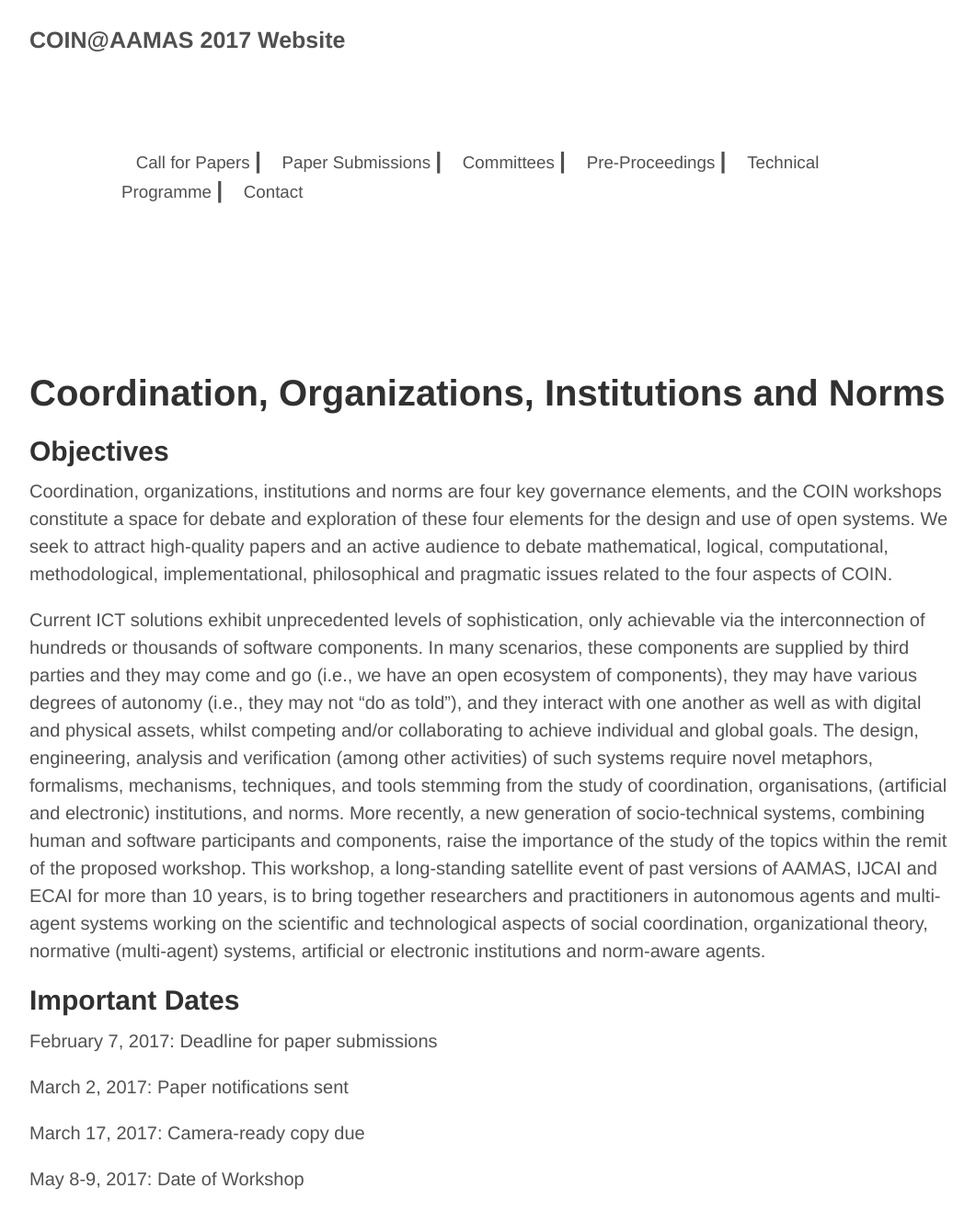
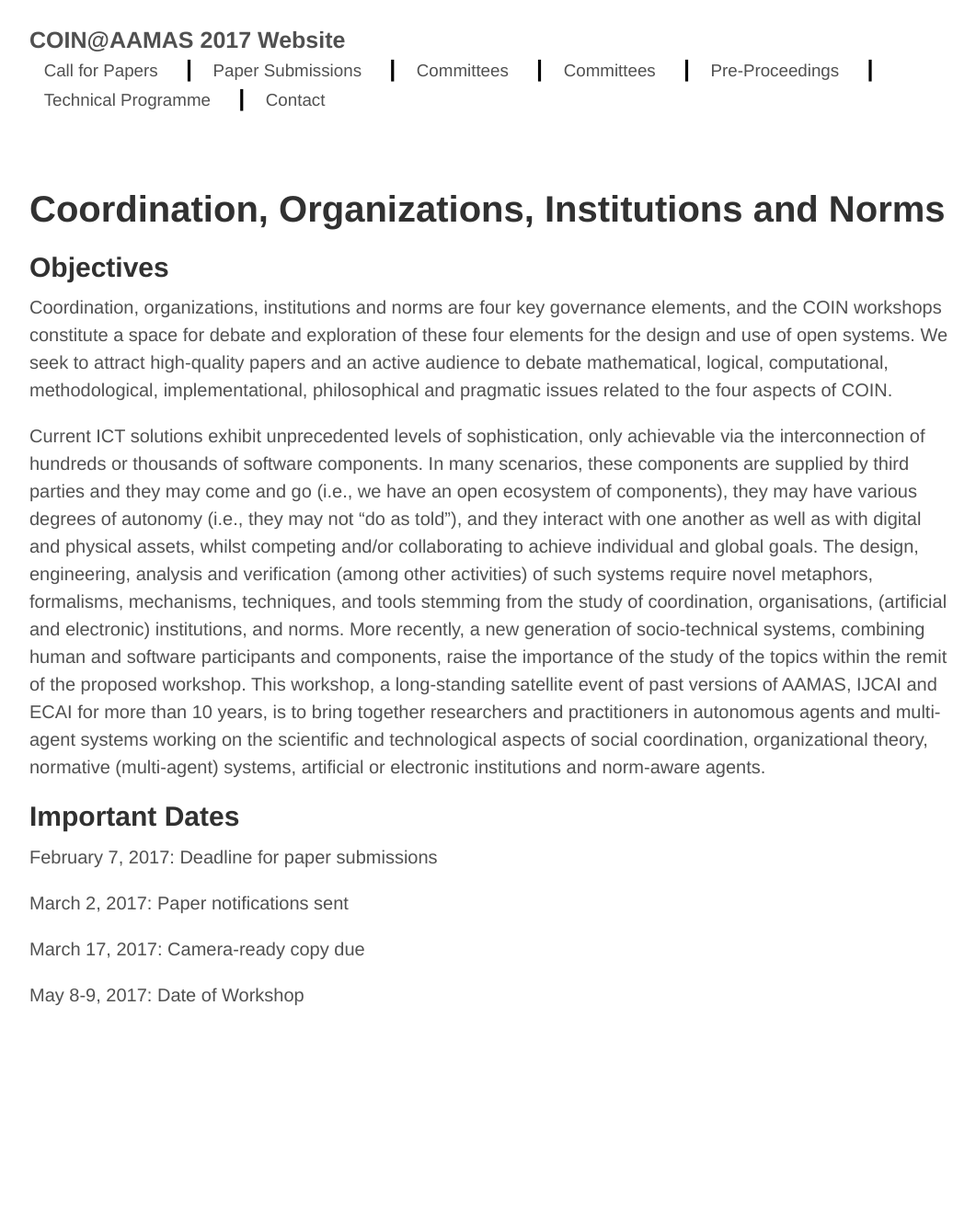
Before and after one commit to coin-workshop/coin-2017, a Jekyll site: the page built from index.md, in a window 1280 px wide. Shown: the whole page at 92% size, without its empty margins (108-1169 px from the left). Built offline with Jekyll 4.4.1, drawn with Linux system fonts in a browser that asks for light colours; after the commit the page ends 1117 px from its top, so only the background shows below that.

Commit message:
Still changing the site header.

```diff
--- a/_layouts/default.html
+++ b/_layouts/default.html
@@ -13,13 +13,17 @@
    <h3 class="masthead-title">
      <a href="{{ site.path }}">{{ site.title }}</a>
    </h3>
-   <h3 class="masthead-title" style="padding: 5rem;margin-left: 0px;">
+   <h3 class="masthead-title" style="margin-left: 0px;">
      <small>
         &nbsp;&nbsp;&nbsp;<a href="{{ site.path }}/call_for_papers.html">Call for Papers</a>
      </small>
      <span>|</span>
      <small>
        &nbsp;&nbsp;&nbsp;<a href="{{ site.path }}/paper_submission.html">Paper Submissions</a>
+     </small>
+     <span>|</span>
+     <small>
+       &nbsp;&nbsp;&nbsp;<a href="{{ site.path }}/committees.html">Committees</a>
      </small>
      <span>|</span>
      <small>
--- a/css/style.scss
+++ b/css/style.scss
@@ -205,10 +205,10 @@
       letter-spacing: 0;
     }
 
-    //span {
-    //  color: black;
-    //  margin-left: 1em
-   // }
+    span {
+      color: black;
+      margin-left: 1em
+    }
   }
 }
 
```
Also changed, not shown: call_for_demos.md (added, +8 -0 lines).
